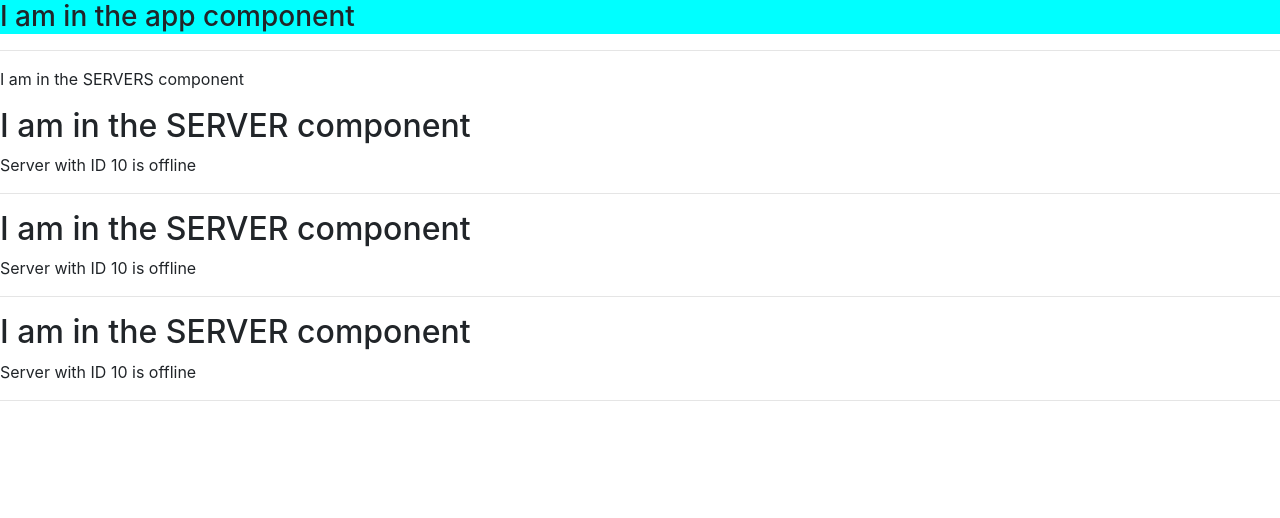
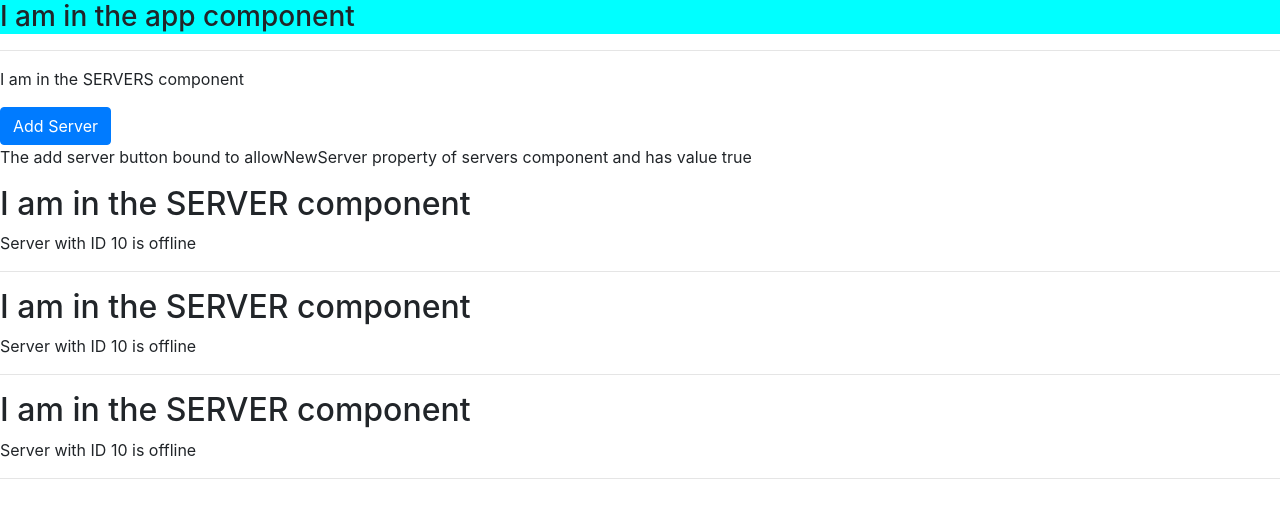
Before and after one commit to paramSonawane/helloWorld, an Angular app: page / in a window 1280 px wide. Shown: the top 518 px of the page. Built offline with nearby package versions, Linux system fonts and the light colour scheme.

Commit message:
property binding

```diff
--- a/src/app/servers/servers.component.html
+++ b/src/app/servers/servers.component.html
@@ -1,4 +1,17 @@
 <p>I am in the SERVERS component</p>
+
+<!-- Property binding (binding the attribute to the property of component) -->
+<button
+    class="btn btn-primary"
+    [disabled]="!allowNewServer">
+    Add Server
+</button>
+
+<p>The add server button bound to allowNewServer property of servers component and has value {{allowNewServer}}</p> <!-- string interpolation -->
+
+<!-- property binding and string interpolations can be interchanged but
+DO NOT mix both... use either of them. -->
+
 <div class="app-server"></div>
 <div class="app-server"></div>
 <div class="app-server"></div>
--- a/src/app/servers/servers.component.ts
+++ b/src/app/servers/servers.component.ts
@@ -6,8 +6,13 @@ import { Component, OnInit } from '@angular/core';
   styleUrls: ['./servers.component.css']
 })
 export class ServersComponent implements OnInit {
+  allowNewServer: boolean = false;
 
-  constructor() { }
+  constructor() {
+    setTimeout(() => {
+      this.allowNewServer = true;
+    },2000);
+   }
 
   ngOnInit(): void {
   }
```
